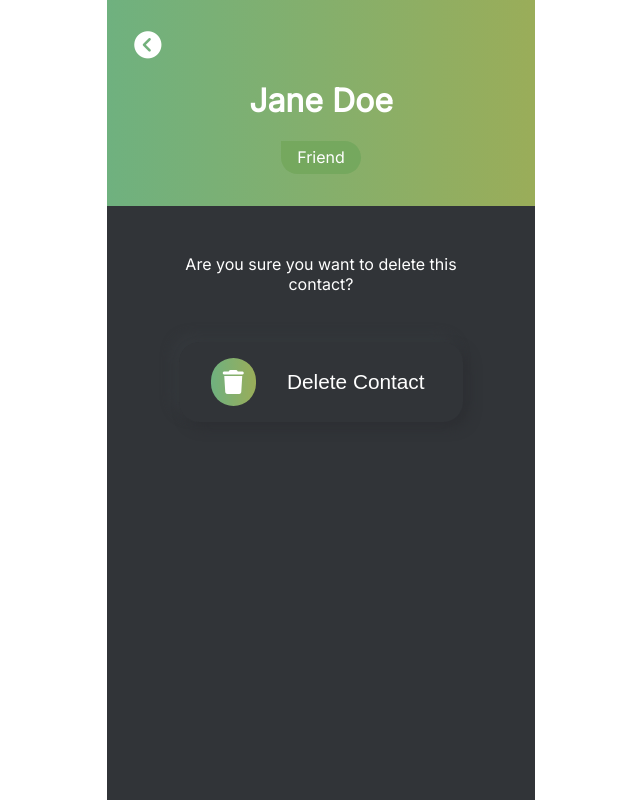
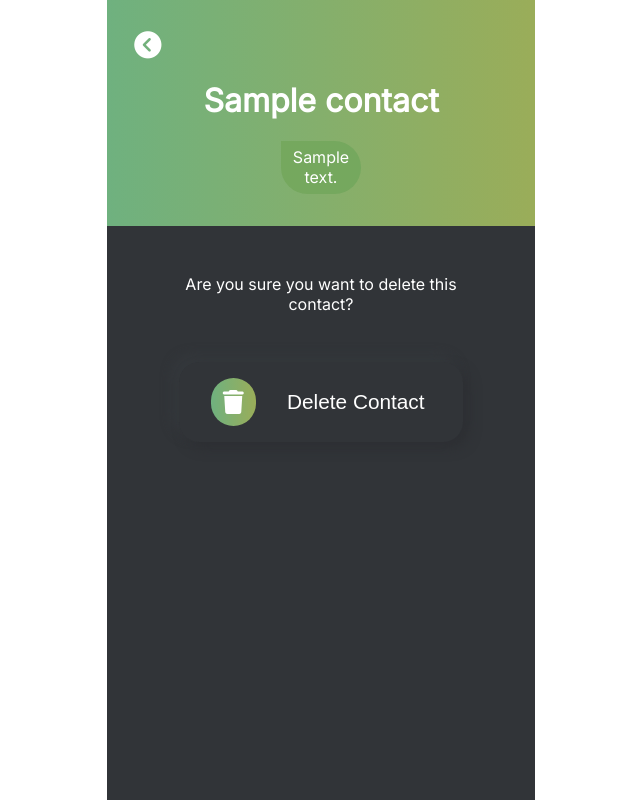
Before and after one commit to agustinvergara/contact_app, a Django app: template contact_agenda/templates/delete.html in a window 1280 px wide. Shown: the whole page, without its empty margins (319-959 px from the left). Run offline with Django 4.2, Linux system fonts and the light colour scheme; the template is opened without the code that fills it: most values are stand-ins (such as "Sample title", 1, 10 or a date in 2020); data that the repository does not hold is empty; some libraries are stand-ins or nearby versions.

Commit message:
adding the delete view without funcionality, just the html-css render

```diff
--- a/contact_agenda/contact/urls.py
+++ b/contact_agenda/contact/urls.py
@@ -11,5 +11,7 @@ urlpatterns = [
     #contact saver path ex: contact/contactSaver/
     path('contactSaver/', views.contactSaver, name= 'contactSaver'),
     #contact profile path ex: contact/contact-detail/
-    path('<int:contact_id>/contact-detail/', views.detail, name='contact-detail')
+    path('<int:contact_id>/contact-detail/', views.detail, name='contact-detail'),
+    #delete contact path ex: contact/2/delete/
+    path('<int:contact_id>/delete/', views.deleteContact , name='delete'),
 ]
--- a/contact_agenda/templates/delete.html
+++ b/contact_agenda/templates/delete.html
@@ -1,9 +1,11 @@
+{% load static %}
+
 <!DOCTYPE html>
 <html>
 <head>
 	<meta charset="UTF-8">
     <meta name="viewport" content="width=device-width, initial-scale=1.0">
-    <link rel="stylesheet" type="text/css" href="style-delete.css">
+    <link rel="stylesheet" type="text/css" href="{% static 'style-delete.css' %}">
 
 	<link rel="preconnect" href="https://fonts.gstatic.com">
 	<link href="https://fonts.googleapis.com/css2?family=Inter&display=swap" rel="stylesheet">
@@ -15,12 +17,12 @@
 
 	<div class="container">
 		<header class="hero">
-			<a href="edit.html">
+			<a href="{% url 'contact:contact-detail' contact.contact_id %}">
 				<i class="fas fa-chevron-circle-left back-btn"></i>
 			</a>
 			<div class="hero-info">
-				<h1 class="name">Jane Doe</h1>
-				<p class="relationship-hero">Friend</p>
+				<h1 class="name">{{contact.contact_name}}</h1>
+				<p class="relationship-hero">{{contact.contact_relation.contact_relation_text}}</p>
 			</div>
 		</header>
 
```
Also changed, not shown: contact_agenda/contact/views.py (+9 -4 lines).
